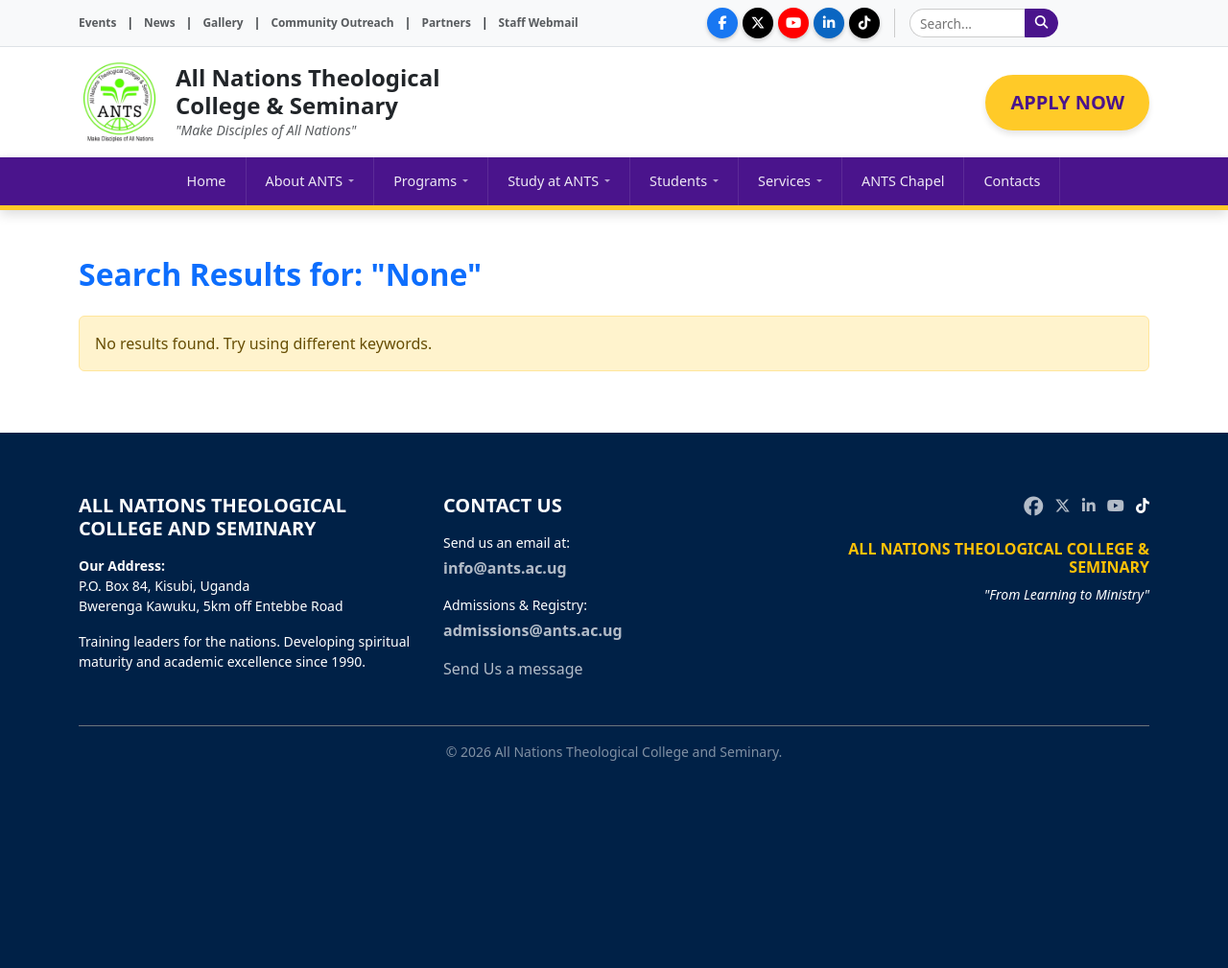
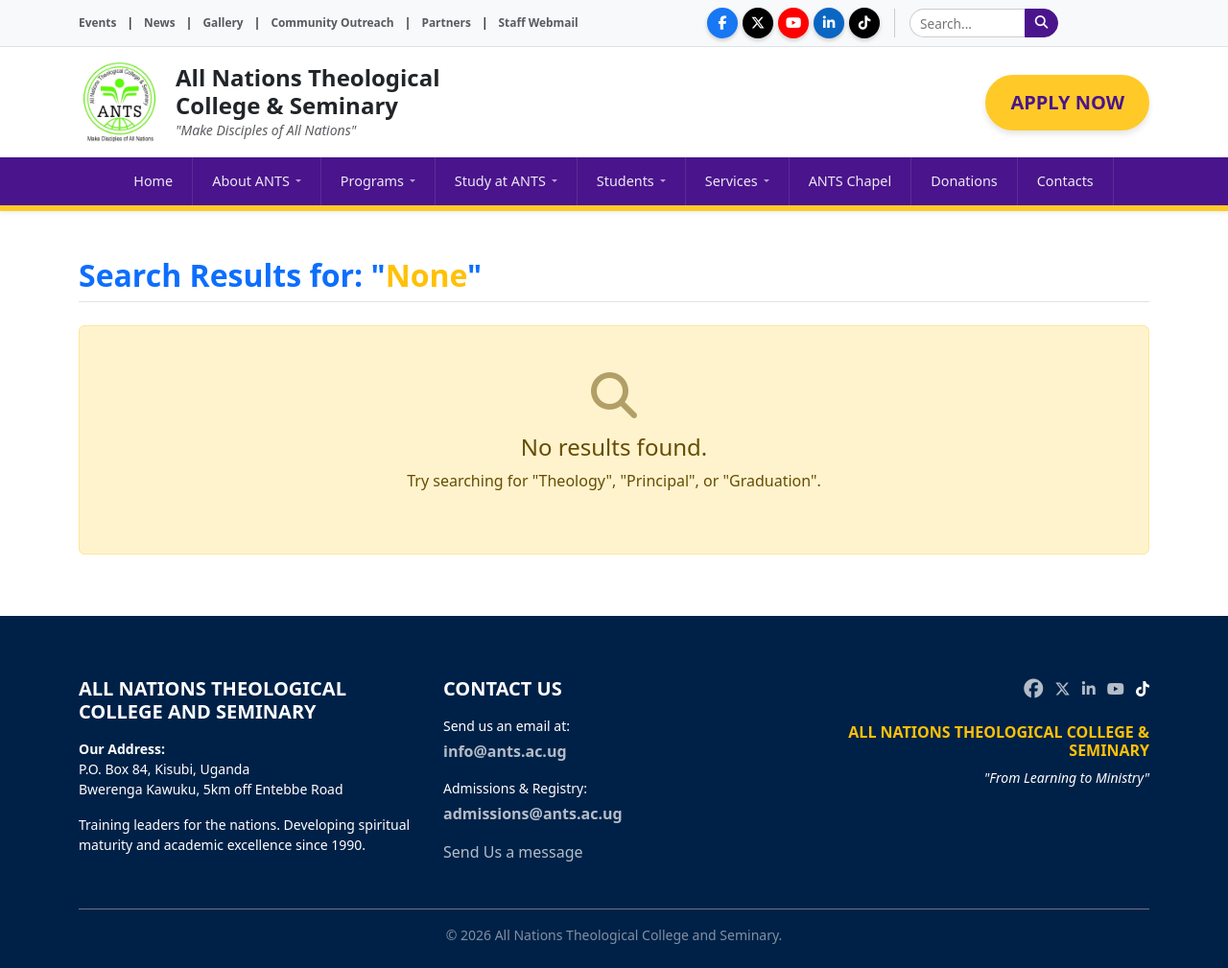
Before and after one commit to Makobi5/ANTS-Website, a Django app: page /search/ in a window 1280 px wide. Shown: the whole page at 96% size. Before the commit the page ends 793 px from the top, so only its background shows below. Run offline with Django 5.2, Linux system fonts and the light colour scheme; some libraries are stand-ins or nearby versions.

Commit message:
Refined Header UI, fixed sticky gold border, polished social icons, and added global search

```diff
--- a/core/views.py
+++ b/core/views.py
@@ -6,6 +6,10 @@
 from .models import Policy, DailySchedule, PageBanner, SliderImage
 from news.models import NewsArticle, Event # Import the News model
 from django.db.models import Q # Needed for advanced queries
+from staff.models import StaffMember  # <--- New Import
+from academics.models import Program  # <--- New Import
+from .models import Policy
+
 
 def home(request):
     # 1. Get 5 Latest News for the Big Slider
@@ -67,21 +71,45 @@
     query = request.GET.get('q')
 
     if query:
-        # Search in News Titles OR Content
+        # 1. Search News
         news_results = NewsArticle.objects.filter(
             Q(title__icontains=query) | Q(content__icontains=query)
         )
 
-        # Search in Events Titles OR Descriptions
+        # 2. Search Events
         event_results = Event.objects.filter(
             Q(title__icontains=query) | Q(description__icontains=query)
         )
+
+        # 3. Search Staff (This will find "Principal")
+        staff_results = StaffMember.objects.filter(
+            Q(name__icontains=query) | Q(role__icontains=query) | Q(bio__icontains=query)
+        )
+
+        # 4. Search Programs (Courses)
+        program_results = Program.objects.filter(
+            Q(title__icontains=query) | Q(summary__icontains=query)
+        )
+
+        # 5. Search Documents/Policies
+        policy_results = Policy.objects.filter(
+            Q(title__icontains=query)
+        )
+
     else:
-        news_results = []
-        event_results = []
+        news_results = event_results = staff_results = program_results = policy_results = []
 
-    return render(request, 'core/search_results.html', {
+    # Check if we found anything at all
+    results_found = any([news_results, event_results, staff_results, program_results, policy_results])
+
+    context = {
         'query': query,
+        'results_found': results_found,
         'news_results': news_results,
-        'event_results': event_results
-    })
+        'event_results': event_results,
+        'staff_results': staff_results,
+        'program_results': program_results,
+        'policy_results': policy_results,
+    }
+
+    return render(request, 'core/search_results.html', context)
--- a/static/css/style.css
+++ b/static/css/style.css
@@ -141,18 +141,17 @@
 }
 
 /* =========================================
-   5. MAIN NAVIGATION (Sticky)
-   ========================================= */
+/* --- MAIN NAVIGATION (Sticky with Forced Yellow Line) --- */
+/* --- MAIN NAVIGATION --- */
 .top-navbar {
-    background-color: var(--ants-purple);
+    background-color: #4a148c !important; /* ANTS Purple */
     font-size: 0.9rem;
     font-weight: 500;
     padding: 0;
-    z-index: 1020;
 
-    /* THE GOLD LINE FIX: Attached to the navbar so it sticks */
-    border-bottom: 5px solid var(--ants-gold) !important;
-    box-shadow: 0 4px 12px rgba(0,0,0,0.15);
+    /* Removed sticky and border from here because the HTML Wrapper handles it now */
+    border: none !important;
+    box-shadow: none !important;
 }
 
 .top-navbar .nav-item {
--- a/templates/base.html
+++ b/templates/base.html
@@ -51,7 +51,7 @@
                                 </li>
                                 <li class="list-inline-item me-2">|</li>
                                 <li class="list-inline-item">
-                                    <a href="#" class="text-decoration-none text-muted hover-purple">Staff Webmail</a>
+                                    <a href="https://webmail.ants.ac.ug/" class="text-decoration-none text-muted hover-purple">Staff Webmail</a>
                                 </li>
                             </ul>
                         </div>
@@ -122,7 +122,13 @@
     <!-- ============================================ -->
     <!-- 2. MAIN NAVIGATION BAR (Sticky Menu)         -->
 <!-- ============================================ -->
-    <nav class="navbar navbar-expand-lg top-navbar sticky-top">
+    <!-- 2. MAIN NAVIGATION (Sticky Wrapper)          -->
+    <!-- ============================================ -->
+    <!-- This wrapper holds both the Menu AND the Gold Line so they stick together -->
+    <div class="sticky-top shadow-sm" style="z-index: 1020;">
+
+        <!-- A. The Purple Menu Section -->
+        <nav class="navbar navbar-expand-lg top-navbar">
             <div class="container">
 
                 <!-- Mobile Toggle Button -->
@@ -139,7 +145,7 @@
                             <a class="nav-link" href="{% url 'home' %}">Home</a>
                         </li>
 
-                    <!-- === 2. ABOUT ANTS (Mega Menu) === -->
+                        <!-- === 2. ABOUT ANTS === -->
                         <li class="nav-item dropdown">
                             <a class="nav-link dropdown-toggle" href="{% url 'about' %}" id="aboutDropdown" role="button" data-bs-toggle="dropdown" aria-expanded="false">
                                 About ANTS
@@ -147,7 +153,6 @@
                             <ul class="dropdown-menu megamenu-custom" aria-labelledby="aboutDropdown">
                                 <li>
                                     <div class="d-flex p-2">
-                                    <!-- Left Col: Get Informed -->
                                         <div class="col-6 px-2 border-end border-white-50">
                                             <h6 class="dropdown-header-custom">GET INFORMED</h6>
                                             <a class="dropdown-item" href="{% url 'who_we_are' %}">Who we are</a>
@@ -156,7 +161,6 @@
                                             <a class="dropdown-item" href="{% url 'policies' %}">University Policies</a>
                                             <a class="dropdown-item" href="{% url 'daily_schedule' %}">Daily Schedule</a>
                                         </div>
-                                    <!-- Right Col: Governance -->
                                         <div class="col-6 px-2">
                                             <h6 class="dropdown-header-custom">GOVERNANCE</h6>
                                             <a class="dropdown-item" href="#">Governance Structure</a>
@@ -192,13 +196,11 @@
                             <ul class="dropdown-menu megamenu-custom" aria-labelledby="studyDropdown">
                                 <li>
                                     <div class="d-flex p-2">
-                                    <!-- Left Col: Discover -->
                                         <div class="col-6 px-2 border-end border-white-50">
                                             <h6 class="dropdown-header-custom">DISCOVER</h6>
                                            <a class="dropdown-item" href="{% url 'why_study' %}">Why Study at ANTS</a>
                                             <a class="dropdown-item" href="#">Academic Calendar</a>
                                         </div>
-                                    <!-- Right Col: Admissions -->
                                         <div class="col-6 px-2">
                                             <h6 class="dropdown-header-custom">ADMISSIONS</h6>
                                             <a class="dropdown-item" href="{% url 'admission_requirements' %}">Admission Requirements</a>
@@ -234,7 +236,6 @@
                             <ul class="dropdown-menu megamenu-custom" aria-labelledby="servicesDropdown">
                                 <li>
                                     <div class="d-flex p-2">
-                                    <!-- Left Col: University Services -->
                                         <div class="col-6 px-2 border-end border-white-50">
                                             <h6 class="dropdown-header-custom">UNIVERSITY SERVICES</h6>
                                             <a class="dropdown-item" href="#">University Library</a>
@@ -243,7 +244,6 @@
                                             <a class="dropdown-item" href="#">Financial Services</a>
                                             <a class="dropdown-item" href="#">Health Services</a>
                                         </div>
-                                    <!-- Right Col: Key Offices -->
                                         <div class="col-6 px-2">
                                             <h6 class="dropdown-header-custom">KEY OFFICES</h6>
                                             <a class="dropdown-item" href="#">The Principal</a>
@@ -256,12 +256,18 @@
                                 </li>
                             </ul>
                         </li>
+
                         <!-- === 9. ANTS CHAPEL === -->
                         <li class="nav-item">
                             <a class="nav-link" href="#">ANTS Chapel</a>
                         </li>
 
-                    <!-- === 10. CONTACTS === -->
+                        <!-- === 10. Donations=== -->
+                        <li class="nav-item">
+                            <a class="nav-link" href="#">Donations</a>
+                        </li>
+
+                        <!-- === 11. CONTACTS === -->
                         <li class="nav-item">
                             <a class="nav-link" href="#">Contacts</a>
                         </li>
@@ -271,11 +277,17 @@
             </div> <!-- End Container -->
         </nav>
 
+        <!-- B. The Gold Line (Physical HTML Element) -->
+        <!-- This is now part of the sticky wrapper, so it CANNOT fail to scroll -->
+        <div class="ants-gold-bar" style="height: 6px; background-color: #ffca28; width: 100%;"></div>
+
+    </div>
+
 
     <!-- ============================================ -->
     <!-- 3. DECORATIVE SEPARATOR LINE                 -->
     <!-- ============================================ -->
-    <div class="brand-separator"></div>
+    {% comment %} <div class="brand-separator"></div> {% endcomment %}
 
 
     <!-- ============================================ -->
--- a/templates/core/search_results.html
+++ b/templates/core/search_results.html
@@ -3,42 +3,79 @@
 
 {% block content %}
 <div class="container py-5">
-    <h2 class="fw-bold text-primary mb-4">Search Results for: "{{ query }}"</h2>
+    <div class="border-bottom mb-4">
+        <h2 class="fw-bold text-primary">Search Results for: "<span class="text-warning">{{ query }}</span>"</h2>
+    </div>
 
-    {% if not news_results and not event_results %}
-        <div class="alert alert-warning">
-            No results found. Try using different keywords.
+    {% if not results_found %}
+        <div class="alert alert-warning p-5 text-center">
+            <i class="fas fa-search fa-3x mb-3 opacity-50"></i>
+            <h4>No results found.</h4>
+            <p>Try searching for "Theology", "Principal", or "Graduation".</p>
         </div>
     {% endif %}
 
-    <!-- News Results -->
-    {% if news_results %}
-    <h4 class="border-bottom pb-2 mb-3 mt-4">News Articles</h4>
-    <div class="list-group mb-4">
-        {% for news in news_results %}
-        <a href="{% url 'news_detail' news.pk %}" class="list-group-item list-group-item-action">
-            <h5 class="mb-1 text-primary">{{ news.title }}</h5>
-            <p class="mb-1 small text-muted">{{ news.summary|truncatewords:20 }}</p>
+    <div class="row">
+
+        <!-- STAFF RESULTS (Principal, Lecturers) -->
+        {% if staff_results %}
+        <div class="col-12 mb-4">
+            <h4 class="text-uppercase text-secondary border-start border-4 border-warning ps-2 mb-3">People & Staff</h4>
+            <div class="list-group">
+                {% for staff in staff_results %}
+                <a href="{% url 'staff_detail' staff.slug %}" class="list-group-item list-group-item-action d-flex align-items-center">
+                    {% if staff.photo %}
+                        <img src="{{ staff.photo.url }}" class="rounded-circle me-3" width="50" height="50" style="object-fit: cover;">
+                    {% else %}
+                        <div class="bg-secondary rounded-circle me-3" style="width:50px; height:50px;"></div>
+                    {% endif %}
+                    <div>
+                        <h5 class="mb-0 fw-bold text-primary">{{ staff.name }}</h5>
+                        <small class="text-muted">{{ staff.role }}</small>
+                    </div>
                 </a>
                 {% endfor %}
             </div>
+        </div>
         {% endif %}
 
-    <!-- Event Results -->
-    {% if event_results %}
-    <h4 class="border-bottom pb-2 mb-3 mt-4">Events</h4>
+        <!-- ACADEMIC PROGRAMS -->
+        {% if program_results %}
+        <div class="col-12 mb-4">
+            <h4 class="text-uppercase text-secondary border-start border-4 border-warning ps-2 mb-3">Academic Programs</h4>
             <div class="list-group">
+                {% for prog in program_results %}
+                <a href="{% url 'program_detail' prog.slug %}" class="list-group-item list-group-item-action">
+                    <h5 class="mb-1 text-dark fw-bold">{{ prog.title }}</h5>
+                    <span class="badge bg-info text-dark">{{ prog.get_category_display }}</span>
+                </a>
+                {% endfor %}
+            </div>
+        </div>
+        {% endif %}
+
+        <!-- NEWS & EVENTS -->
+        {% if news_results or event_results %}
+        <div class="col-12 mb-4">
+            <h4 class="text-uppercase text-secondary border-start border-4 border-warning ps-2 mb-3">News & Events</h4>
+            <div class="list-group">
+                {% for news in news_results %}
+                <a href="{% url 'news_detail' news.pk %}" class="list-group-item list-group-item-action">
+                    <h6 class="mb-1 text-primary">{{ news.title }}</h6>
+                    <small class="text-muted">News Article | {{ news.date_posted|date:"M d, Y" }}</small>
+                </a>
+                {% endfor %}
+
                 {% for event in event_results %}
                 <a href="{% url 'event_detail' event.pk %}" class="list-group-item list-group-item-action">
-            <h5 class="mb-1 text-success">{{ event.title }}</h5>
-            <p class="mb-1 small text-muted">
-                <i class="far fa-calendar-alt me-1"></i> {{ event.date }} |
-                <i class="fas fa-map-marker-alt me-1"></i> {{ event.location }}
-            </p>
+                    <h6 class="mb-1 text-success">{{ event.title }}</h6>
+                    <small class="text-muted">Event | {{ event.date }}</small>
                 </a>
                 {% endfor %}
+            </div>
         </div>
         {% endif %}
 
     </div>
+</div>
 {% endblock %}
```
Lines whose indentation alone changed are shown as unchanged.
